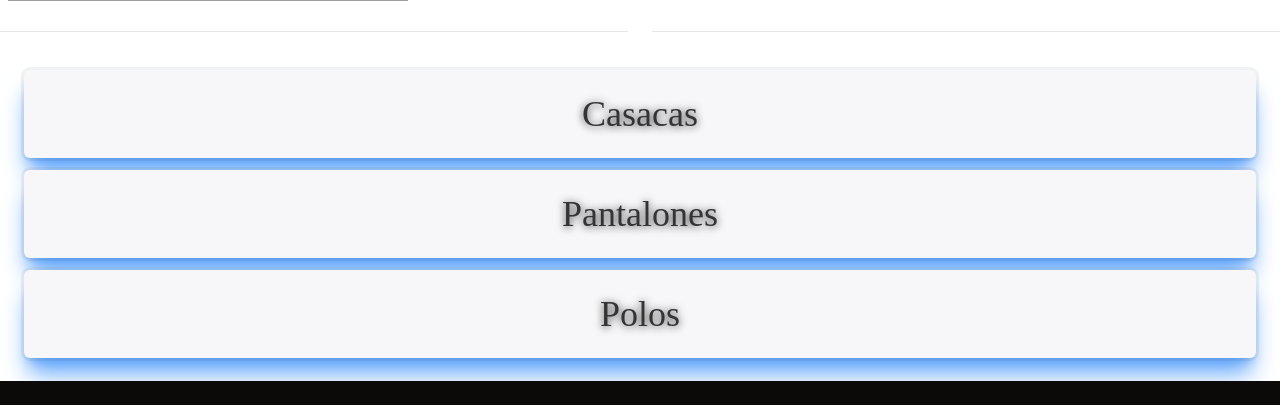
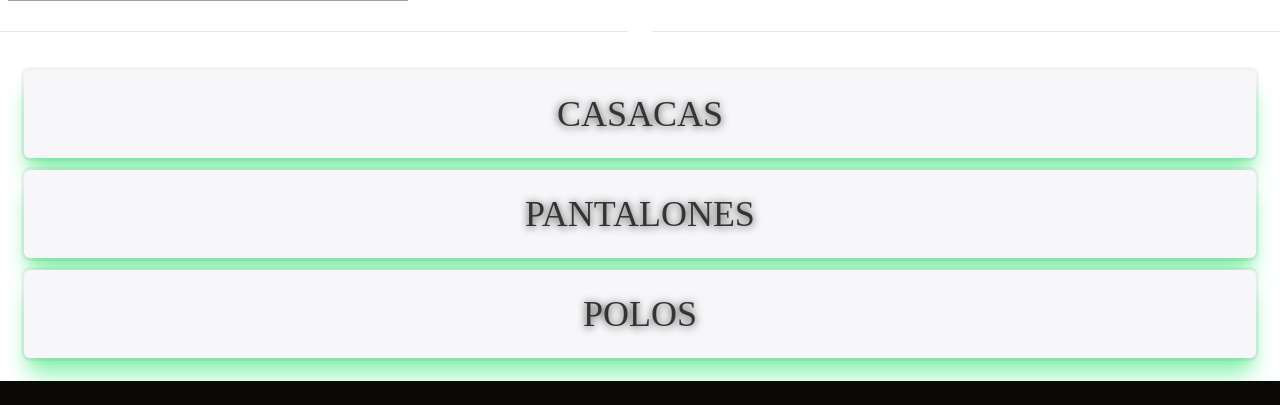
Before and after one commit to CarlosTovar1582/proyectoTovitos, a React (Vite) app: page / in a window 1280 px wide. Shown: the part 323-728 px from the top of the page. Built offline with nearby package versions, Linux system fonts and the light colour scheme; grey boxes are pictures that could not be loaded; a web font is replaced by a local one.

Commit message:
Update Containers.jsx

```diff
--- a/src/components/Containers.jsx
+++ b/src/components/Containers.jsx
@@ -4,9 +4,9 @@ import 'rsuite/dist/rsuite.min.css';
 
 
 const items = [
-    { id: 1 ,descripcion:'Casacas'},
-    { id: 2 ,descripcion:'Pantalones'},
-    { id: 3 ,descripcion:'Polos'},
+    { id: 1 ,descripcion:'CASACAS'},
+    { id: 2 ,descripcion:'PANTALONES'},
+    { id: 3 ,descripcion:'POLOS'},
     // More items...
   ]
 
@@ -15,7 +15,7 @@ export default function Containers() {
 
   <ul role="list" className="space-y-3 pt-2 pl-6 pr-6 pb-10 rounded-3xl ">
     {items.map((item) => (
-      <Button  key={item.id} className='w-full  shadow-xl shadow-blue-400 outline outline-black/5 ' >
+      <Button  key={item.id} className='w-full  shadow-xl shadow-green-300 outline outline-black/5 ' >
       <li key={item.id} className="overflow-hidden ml-4 mr-4 px-4 py-4
        sm:px-6 text-center  text-4xl font-Londrina-Shadow  drop-shadow-[0_1.2px_4.2px_rgba(0,0,0,0.8)]
        "> {item.descripcion}
```
